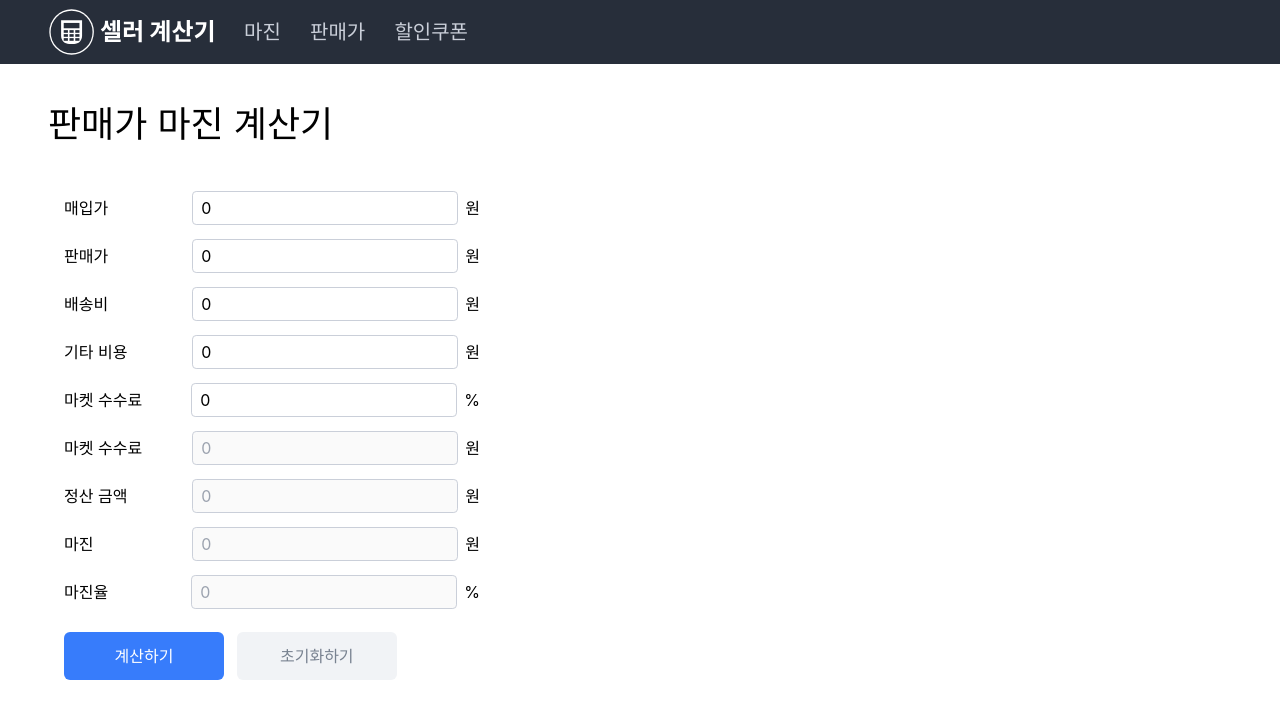
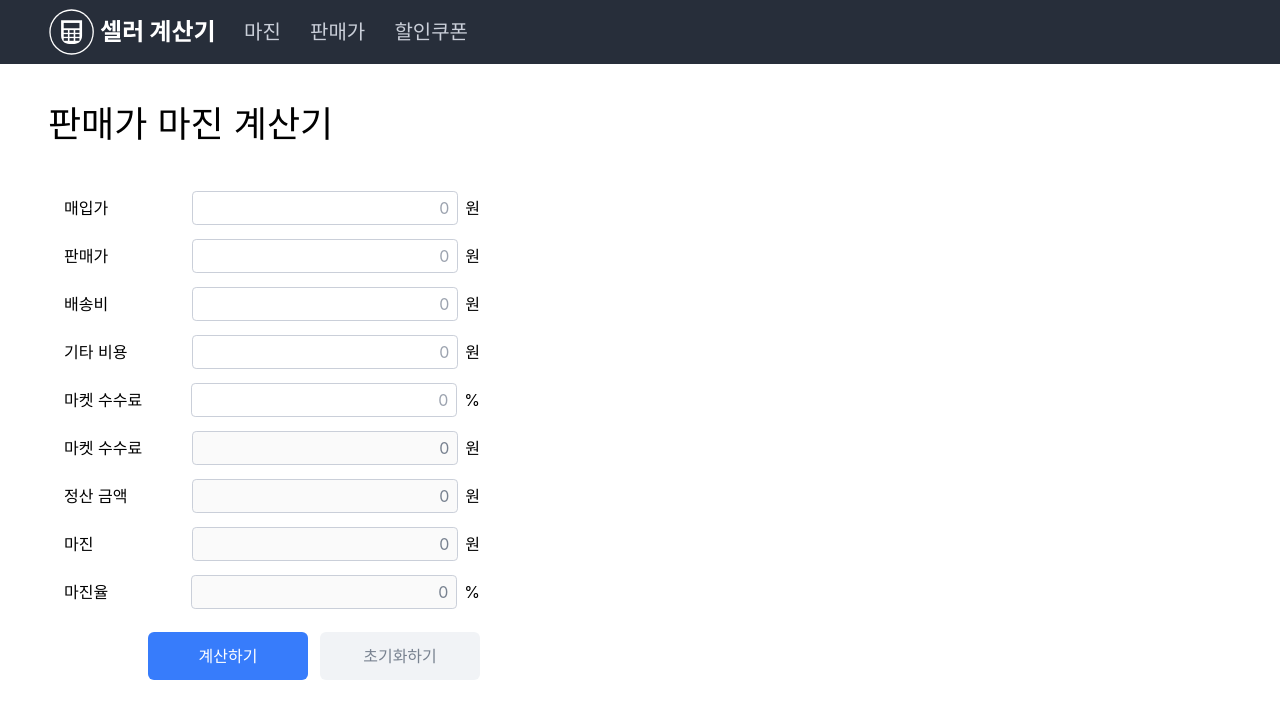
Before and after one commit to Ah-ae/seller-calculator, a Next.js app: page /margin in a window 1280 px wide. Shown: the top 718 px of the page. Built offline with nearby package versions, Linux system fonts and the light colour scheme.

Commit message:
세자리 단위 쉼표 및 소수점 처리 완료

```diff
--- a/components/ui/Button.js
+++ b/components/ui/Button.js
@@ -5,12 +5,13 @@ export default function Button({
   bgColor,
   hoverBgColor,
   color,
+  style,
 }) {
   return (
     <button
       className={`w-40 h-12 ${bgColor ? bgColor : "bg-blue300"} ${
         hoverBgColor ? hoverBgColor : " hover:bg-blue200"
-      } ${color ? color : "text-white"}  rounded-md`}
+      } ${color ? color : "text-white"}  rounded-md ${style}`}
       type={type}
       onClick={onClick}
     >
--- a/components/ui/InputBox.js
+++ b/components/ui/InputBox.js
@@ -11,15 +11,18 @@ export default function InputBox({
       <label htmlFor={id}>{label}</label>
       <div>
         <input
-          type="number"
+          type="text"
           step="0.01"
-          pattern="\d*"
+          inputMode="decimal"
           id={id}
-          className={`px-2 py-1 ${disabled ? "text-gray400" : "text-black"}`}
+          className={`px-2 py-1 ${
+            disabled ? "text-gray400" : "text-black"
+          } text-right`}
           disabled={disabled ? true : false}
+          value={value}
           placeholder="0"
-          value={value}
           onChange={onChange}
+          autoComplete="off"
         />
         <span className="ml-2">{unit}</span>
       </div>
--- a/pages/margin.js
+++ b/pages/margin.js
@@ -5,74 +5,131 @@ import { useState } from "react";
 
 export default function Margin() {
   const [inputs, setInputs] = useState({
-    purchaseCost: 0,
-    sellingPrice: 0,
-    shipping: 0,
-    others: 0,
-    commission: 0,
+    purchaseCost: "",
+    sellingPrice: "",
+    shipping: "",
+    others: "",
+    commission: "",
   });
   const { purchaseCost, sellingPrice, shipping, others, commission } = inputs;
 
+  const addComma = (value) => {
+    if (typeof value === "string") {
+      let valueWithoutComma = deleteComma(value);
+
+      // 소수점 처리
+      if (
+        typeof valueWithoutComma === "string" &&
+        valueWithoutComma.includes(".")
+      ) {
+        const [integer, decimal] = valueWithoutComma.split(".");
+        valueWithoutComma = Number(integer);
+        return `${valueWithoutComma.toLocaleString("ko-KR")}.${decimal}`;
+      }
+
+      valueWithoutComma = Number(valueWithoutComma);
+      return valueWithoutComma.toLocaleString("ko-KR");
+    } else if (typeof value === "number") {
+      return value.toLocaleString("ko-KR");
+    }
+  };
+
+  const deleteComma = (value) => {
+    if (typeof value === "string") return value.replace(/,/g, "");
+  };
+
   const onChange = (e) => {
     const { id, value } = e.target;
-    setInputs({ ...inputs, [id]: value });
+    const valueWithComma = addComma(value);
+    setInputs({ ...inputs, [id]: valueWithComma });
   };
 
-  const [commissionPrice, setCommissionPrice] = useState();
-  const [settlement, setSettlement] = useState();
-  const [marginPrice, setMarginPrice] = useState();
-  const [marginRate, setMarginRate] = useState();
+  const [commissionPrice, setCommissionPrice] = useState(0);
+  const [settlement, setSettlement] = useState(0);
+  const [marginPrice, setMarginPrice] = useState(0);
+  const [marginRate, setMarginRate] = useState(0);
 
-  const calculateMallCommissionPrice = (sellingPrice, commission) =>
-    sellingPrice * (commission * 0.01);
+  const calculateMallCommissionPrice = (sellingPrice, commission) => {
+    if (!sellingPrice || !commission) return;
+    return sellingPrice * (commission * 0.01);
+  };
 
-  const calculateSettlementAmount = (sellingPrice, shipping, commissionPrice) =>
-    sellingPrice - shipping - commissionPrice;
+  const calculateSettlementAmount = (
+    sellingPrice,
+    shipping,
+    commissionPrice
+  ) => {
+    if (!sellingPrice || !shipping || !commissionPrice) return;
+    return sellingPrice - shipping - commissionPrice;
+  };
 
-  const calculateMarginPrice = (settlementAmount, purchaseCost, others) =>
-    settlementAmount - purchaseCost - others;
+  const calculateMarginPrice = (settlementAmount, purchaseCost, others) => {
+    if (!settlementAmount || !purchaseCost || !others) return;
+    return settlementAmount - purchaseCost - others;
+  };
 
-  const calculateMarginRate = (marginPrice, sellingPrice) =>
-    (1 - marginPrice / sellingPrice) * 100;
+  const calculateMarginRate = (
+    purchaseCost,
+    shipping,
+    others,
+    sellingPrice
+  ) => {
+    if (!purchaseCost || !shipping || !others || !sellingPrice) return;
 
-  const formatter = (num) => num.toLocaleString("ko-KR");
+    return (
+      (1 - (purchaseCost + shipping + others) / sellingPrice) *
+      100
+    ).toFixed(2);
+  };
 
   const onSubmit = (e) => {
     e.preventDefault();
 
-    const tempCommissionPrice = calculateMallCommissionPrice(
-      sellingPrice,
-      commission
+    const convertedPurchaseCost = Number(deleteComma(purchaseCost));
+    const convertedSellingPrice = Number(deleteComma(sellingPrice));
+    const convertedShippingValue = Number(deleteComma(shipping));
+    const convertedOthersValue = Number(deleteComma(others));
+    const convertedCommissionPercentage = Number(deleteComma(commission));
+
+    const convertedCommissionPrice = calculateMallCommissionPrice(
+      convertedSellingPrice,
+      convertedCommissionPercentage
     );
 
-    const tempSettlementAmount = calculateSettlementAmount(
-      sellingPrice,
-      shipping,
-      tempCommissionPrice
+    const convertedSettlementAmount = calculateSettlementAmount(
+      convertedSellingPrice,
+      convertedShippingValue,
+      convertedCommissionPrice
     );
 
-    const tempMarginPrice = calculateMarginPrice(
-      tempSettlementAmount,
-      purchaseCost,
-      others
+    const convertedMarginPrice = calculateMarginPrice(
+      convertedSettlementAmount,
+      convertedPurchaseCost,
+      convertedOthersValue
     );
 
-    const tempMarginRate = calculateMarginRate(tempMarginPrice, sellingPrice);
+    const convertedMarginRate = calculateMarginRate(
+      convertedPurchaseCost,
+      convertedShippingValue,
+      convertedOthersValue,
+      convertedSellingPrice
+    );
 
-    setCommissionPrice(tempCommissionPrice);
-    setSettlement(tempSettlementAmount);
-    setMarginPrice(tempMarginPrice);
-    setMarginRate(tempMarginRate);
+    setCommissionPrice(convertedCommissionPrice);
+    setSettlement(convertedSettlementAmount);
+    setMarginPrice(convertedMarginPrice);
+    setMarginRate(convertedMarginRate);
   };
 
   const reset = () => {
     setInputs({
-      purchaseCost: 0,
-      sellingPrice: 0,
-      shipping: 0,
-      others: 0,
-      commission: 0,
+      purchaseCost: "",
+      sellingPrice: "",
+      shipping: "",
+      others: "",
+      commission: "",
     });
+
     setCommissionPrice(0);
     setSettlement(0);
     setMarginPrice(0);
@@ -122,13 +179,30 @@ export default function Margin() {
           label="마켓 수수료"
           unit="원"
           disabled
-          value={commissionPrice}
+          value={addComma(commissionPrice)}
         />
-        <InputBox label="정산 금액" unit="원" disabled value={settlement} />
-        <InputBox label="마진" unit="원" disabled value={marginPrice} />
-        <InputBox label="마진율" unit="%" disabled value={marginRate} />
-        <div className="mt-6 w-4/5 flex justify-between">
-          <Button type="submit">계산하기</Button>
+        <InputBox
+          label="정산 금액"
+          unit="원"
+          disabled
+          value={addComma(settlement)}
+        />
+        <InputBox
+          label="마진"
+          unit="원"
+          disabled
+          value={addComma(marginPrice)}
+        />
+        <InputBox
+          label="마진율"
+          unit="%"
+          disabled
+          value={addComma(marginRate)}
+        />
+        <div className="mt-6 flex justify-end">
+          <Button type="submit" style="mr-3">
+            계산하기
+          </Button>
           <Button
             type="button"
             bgColor="bg-gray100"
```
